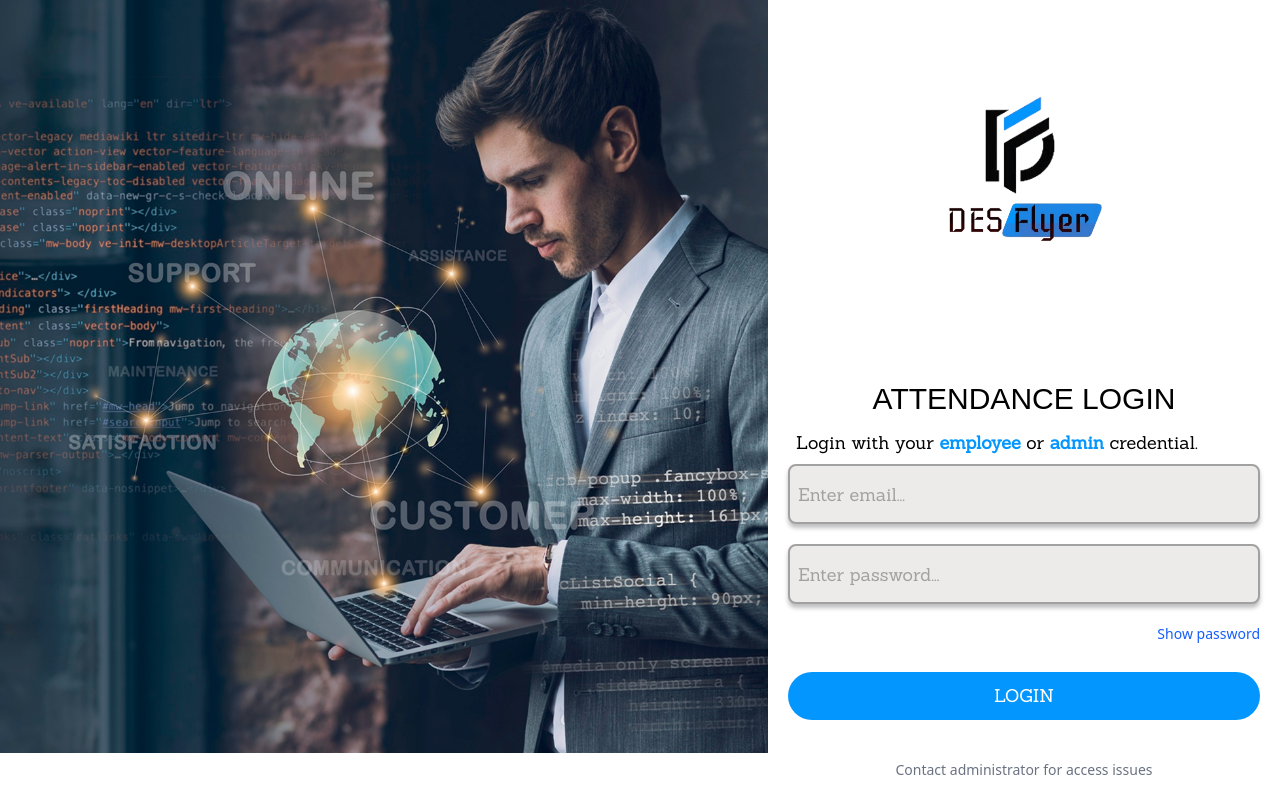
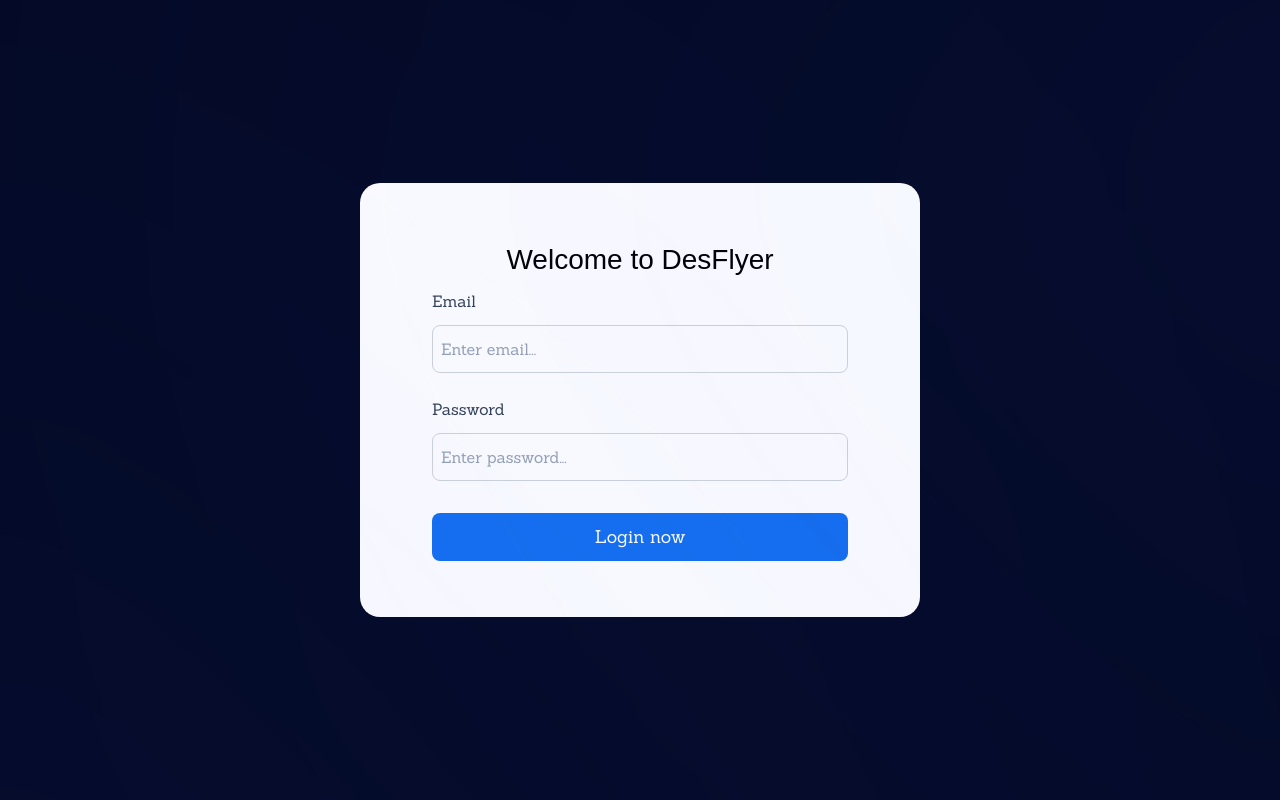
Before and after one commit to Saravanankodi/DesFlyer-Attendance-System, a React (Vite) app: page /login in a window 1280 px wide. Built offline with nearby package versions, Linux system fonts and the light colour scheme; no server answers; a web font is replaced by a local one.

Commit message:
Update:login page

```diff
--- a/src/components/base/Input.tsx
+++ b/src/components/base/Input.tsx
@@ -11,15 +11,15 @@
     className?:string;
     onChange?:(e: React.ChangeEvent<HTMLInputElement>) => void;
 }
-const inputStyle = 'w-full h-15  text text-lg rounded-lg bg-[#ECEBEA] border-[#A1A1A1] outline-none'
+const inputStyle = 'w-full h-12 text text-base rounded-lg border border-[#D0D5DD] outline-none'
 export const Input:React.FC<inputProps> = ({label,name,value,type,placeholder,className,Icon,onChange}) =>{
     return(
         <>
         <div className="w-full h-fit">
-            <label htmlFor={name} className="text text-xl">
+            <label htmlFor={name} className="text text-base text-[#344054] block mb-3 ">
                 {label}
             </label>
-            <div className="relative w-full">
+            <div className="relative w-full ">
                 {Icon && (
                 <span className="absolute left-3 top-1/2 -translate-y-1/2">
                     {Icon}
--- a/src/pages/auth/Login.tsx
+++ b/src/pages/auth/Login.tsx
@@ -46,55 +46,40 @@
 
 
   return (
-    <section className="w-full h-screen overflow-hidden md:flex items-center justify-center m-auto">
-        <aside className="hidden md:block md:w-3/5 h-full m-auto">
-            <img src={bgImg} alt="" className='h-auto w-full ' />
-        </aside>
-        <main className="md:w-2/5 h-full flex flex-col items-center justify-center">
-            <header className="w-4/5 h-fit m-auto">
-                <img src={logo} alt="" className='block w-2/5 h-auto max-h-75 max-w-75 m-auto ' />
-            </header>
-            <section className="w-full h-auto p-5">
+    <section className="w-full h-screen relative overflow-hidden m-auto bg-[#050A24] ">
+      <div className="absolute top-0 -right-60 z-10 w-95 h-95 rounded-full bg-[#2D55FB] blur-[550px]  "></div>
+      <div className="absolute -bottom-95 -left-50 z-10 w-95 h-95 rounded-full bg-[#2D55FB] blur-[550px]  "></div>
+      <main className="w-full max-w-140 h-fit absolute top-1/2 left-1/2 -translate-1/2  px-8 py-6 md:px-12 md:py-8  xl:px-18 xl:py-12 bg-white rounded-[20px] ">
           <header className="w-full h-auto p-2">
-                <h2 className="heading text-3xl my-3 text-center">
-                    ATTENDANCE LOGIN
+            <h2 className="heading text-[28px] text-center">
+                Welcome to DesFlyer
             </h2>
-                <p className="text text-[18px]">
-                    Login with your <span className="text-[#0496ff] font-semibold">employee</span> or{" "}
-                    <span className="text-[#0496ff] font-semibold">admin</span> credential.
-                </p>
           </header>
 
-                <form onSubmit={handleSubmit} className="w-full flex flex-col gap-5 items-center justify-center">
+          <form onSubmit={handleSubmit} className="w-full flex flex-col gap-6 items-center justify-center">
           <Input
+              label="Email"
               type="email"
               placeholder="Enter email..."
-                    className=" shadow-[0px_4px_4px_0px_#00000040] placeholder:text-[#A1A1A1] border-2"
+              className="focus:border-[3px] focus:border-[#D1E9FF] placeholder:text-[#98A2B3]"
               value={email}
               onChange={(e) => setEmail(e.target.value)}
           />
           <Input
+              label="Password"
               type={showPassword ? "text" : "password"}
-                    className=" shadow-[0px_4px_4px_0px_#00000040] placeholder:text-[#A1A1A1] border-2"
+              className=" focus:border-[3px] focus:border-[#D1E9FF]  placeholder:text-[#98A2B3]"
               placeholder="Enter password..."
               value={password}
               onChange={(e) => setPassword(e.target.value)}
           />
-                <button
-                    type="button"
-                    className="text-sm text-blue-600 self-end"
-                    onClick={() => setShowPassword(p => !p)}
-                >
-                    {showPassword ? "Hide password" : "Show password"}
-                </button>
-
           <Button
               variant="primary"
               type="submit"
               disabled={loading}
-                    className="w-full h-12 rounded-full text-lg font-medium"
+              className="w-full h-12 rounded-lg bg-[#1570EF] text-base font-medium"
           >
-                    {loading ? "Logging in..." : "LOGIN"}
+              {loading ? "Logging in..." : "Login now"}
           </Button>
 
           {error && (
@@ -103,11 +88,6 @@
               </p>
           )}
           </form>
-
-                <p className="text-center text-sm text-gray-500 mt-8">
-                Contact administrator for access issues
-                </p>
-            </section>
       </main>
     </section>
   );
```
Lines whose indentation alone changed are shown as unchanged.
